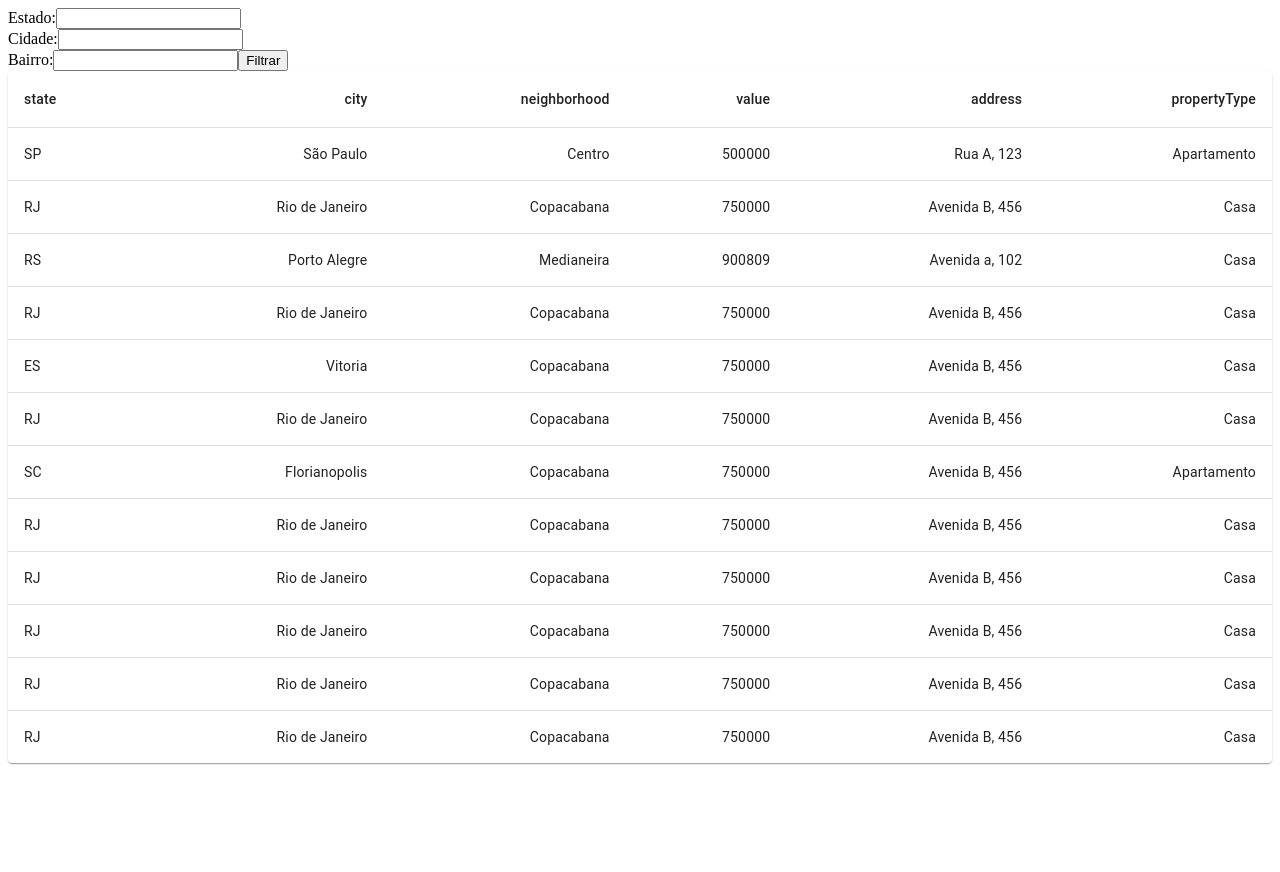
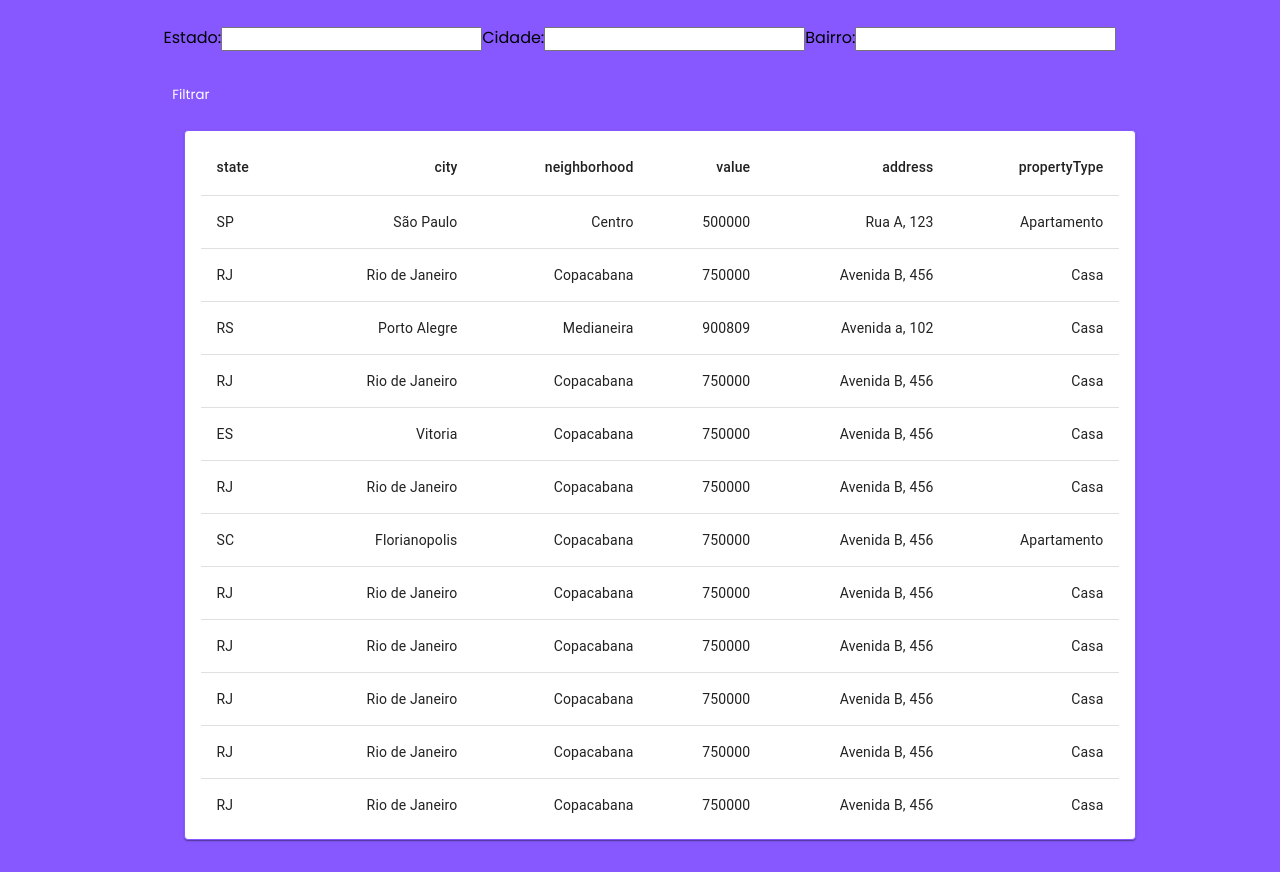
Before and after one commit to Gustavofh/imoveis-app-site, a React (Create React App) app: page / in a window 1280 px wide. Before the commit the page ends 800 px from the top, so only its background shows below. Built offline with nearby package versions, Linux system fonts and the light colour scheme.

Commit message:
novas alteraçoes

```diff
--- a/src/App.css
+++ b/src/App.css
@@ -1,38 +1,63 @@
+@import url('https://fonts.googleapis.com/css2?family=Poppins&display=swap');
+
+* {
+  font-family: 'Poppins', sans-serif;
+  margin: 0;
+  padding: 0;
+  box-sizing: border-box;
+}
+
+body {
+  background: #8758ff;
+  display: flex;
+  justify-content: center;
+  align-items: center;
+}
+
 .App {
   text-align: center;
 }
 
-.App-logo {
-  height: 40vmin;
-  pointer-events: none;
+h1 {
+  color: #fff;
+  margin-bottom: 0.5rem;
+  font-size: 1.75rem;
 }
 
-@media (prefers-reduced-motion: no-preference) {
-  .App-logo {
-    animation: App-logo-spin infinite 20s linear;
-  }
+.FinalTable {
+  width: 300px;
+  border: 15px solid green;
+  padding: 50px;
+  margin: 20px;
+  outline: none;
+  background: black;
+  border: 1px solid #8758ff;
+  padding: 0.5rem 1rem;
+  margin-top: 1rem;
+  margin-bottom: 2rem;
+  width: 300px;
+  color: #fff;
 }
 
-.App-header {
-  background-color: #282c34;
-  min-height: 100vh;
-  display: flex;
-  flex-direction: column;
-  align-items: center;
-  justify-content: center;
-  font-size: calc(10px + 2vmin);
-  color: white;
+.todo-input::placeholder {
+  color: #ffffff4d;
 }
 
-.App-link {
-  color: #61dafb;
+.filter-btn {
+  background: #8758ff;
+  color: #fff;
+  border: none;
+  padding: 0.55rem;
+  cursor: pointer;
 }
 
-@keyframes App-logo-spin {
-  from {
-    transform: rotate(0deg);
-  }
-  to {
-    transform: rotate(360deg);
-  }
+.Filter {
+  display: flex;
+  justify-content: space-between;
+  align-items: center;
+  background: #8758ff;
+  color: #fff;
+  padding: 0.75rem 1rem;
+  border-radius: 5px;
+  margin-bottom: 1rem;
 }
--- a/src/App.js
+++ b/src/App.js
@@ -1,6 +1,7 @@
 import React, { useState } from 'react';
 import { Filter } from './components/Filters';
 import { FinalTable } from './components/Table';
+import './App.css';
 
 const App = () => {
   const [filter, setFilter] = useState({ state: '', city: '', neighborhood: '' });
--- a/src/components/Filters.js
+++ b/src/components/Filters.js
@@ -10,20 +10,21 @@ export function Filter({ onFilter }) {
   };
 
   return (
-    <div>
+    <div className='Filters'><br/>
       <label>
         Estado:
-        <input type="text" value={state} onChange={(e) => setState(e.target.value.toLowerCase)} />
-      </label><br/>
+        <input type="text" value={state} onChange={(e) => setState(e.target.value)} />
+      </label>
       <label>
         Cidade:
-        <input type="text" value={city} onChange={(e) => setCity(e.target.value.toLowerCase)} />
-      </label><br/>
+        <input type="text" value={city} onChange={(e) => setCity(e.target.value)} />
+      </label>
       <label>
         Bairro:
-        <input type="text" value={neighborhood} onChange={(e) => setNeighborhood(e.target.value.toLowerCase)} />
-      </label>
-      <button onClick={handleFilter}>Filtrar</button>
+        <input type="text" value={neighborhood} onChange={(e) => setNeighborhood(e.target.value)} />
+      </label><br/><br/>
+      <button className='filter-btn' onClick={handleFilter}>Filtrar</button>
+      <br/>
     </div>
   );
 };
--- a/src/components/Table.js
+++ b/src/components/Table.js
@@ -8,9 +8,7 @@ import TableRow from '@mui/material/TableRow';
 import Paper from '@mui/material/Paper';
 
 
-export const FinalTable = ({ filter }) => {
-
-    const [data, setData] = React.useState([
+const testTable = [
     { "state": "SP", "city": "São Paulo", "neighborhood": "Centro", "value": 500000, "address": "Rua A, 123", "propertyType": "Apartamento" },
     { "state": "RJ", "city": "Rio de Janeiro", "neighborhood": "Copacabana", "value": 750000, "address": "Avenida B, 456", "propertyType": "Casa" },
     { "state": "RS", "city": "Porto Alegre", "neighborhood": "Medianeira", "value": 900809, "address": "Avenida a, 102", "propertyType": "Casa" },
@@ -23,7 +21,11 @@ export const FinalTable = ({ filter }) => {
     { "state": "RJ", "city": "Rio de Janeiro", "neighborhood": "Copacabana", "value": 750000, "address": "Avenida B, 456", "propertyType": "Casa" },
     { "state": "RJ", "city": "Rio de Janeiro", "neighborhood": "Copacabana", "value": 750000, "address": "Avenida B, 456", "propertyType": "Casa" },
     { "state": "RJ", "city": "Rio de Janeiro", "neighborhood": "Copacabana", "value": 750000, "address": "Avenida B, 456", "propertyType": "Casa" },
-    ]);
+]
+
+export const FinalTable = ({ filter }) => {
+
+    const [data, setData] = React.useState(testTable);
 
     const [filteredData, setFilteredData] = React.useState(data);
 
@@ -39,7 +41,7 @@ export const FinalTable = ({ filter }) => {
       }, [filter, data]);
 
     return (
-        <TableContainer component={Paper}>
+        <TableContainer className='FinalTable' component={Paper}>
             <Table sx={{ minWidth: 650 }} aria-label="simple table">
                 <TableHead>
                 <TableRow>
```
Lines whose indentation alone changed are shown as unchanged.
